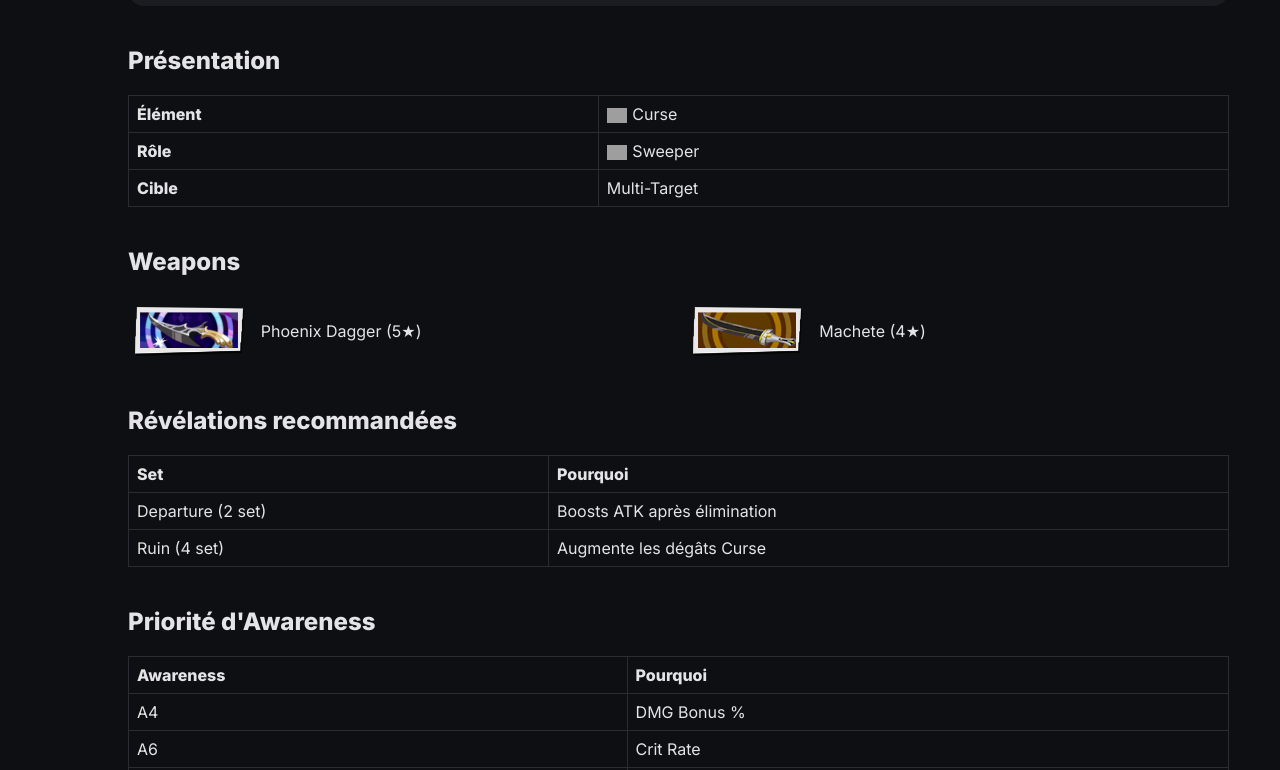
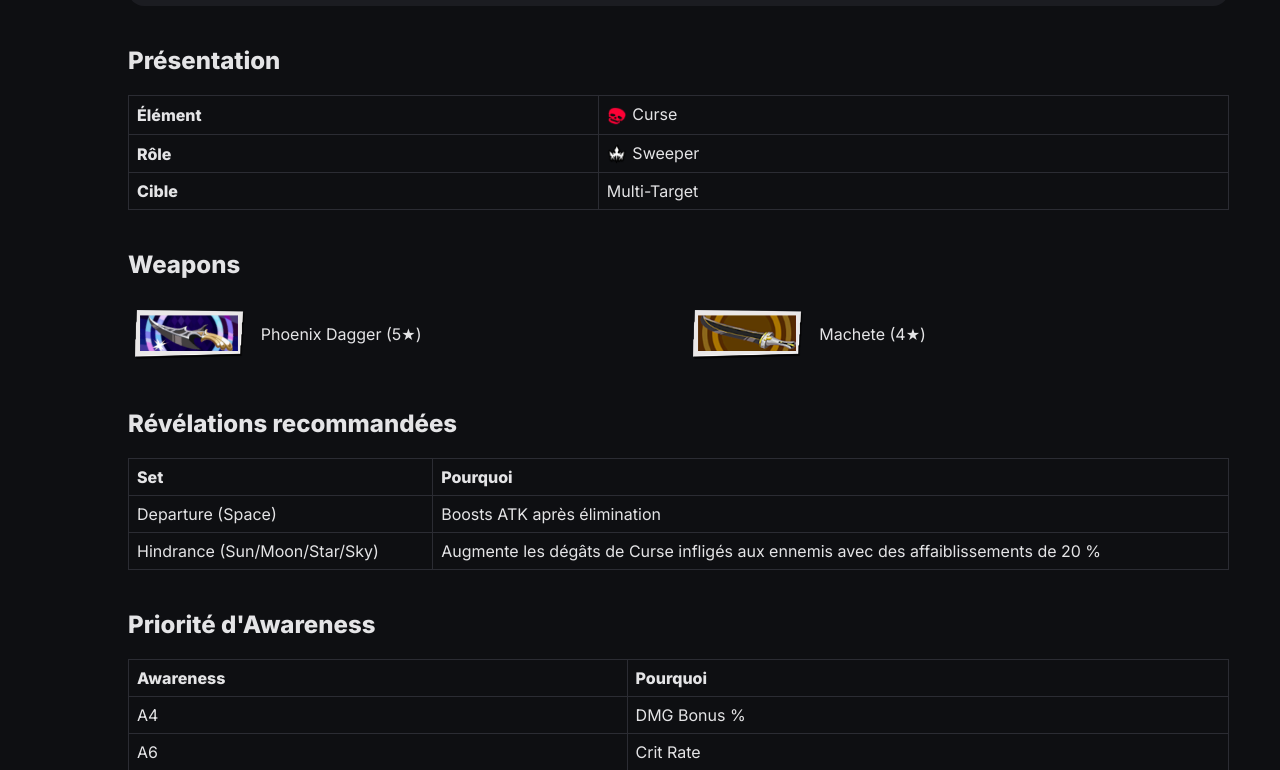
Before and after one commit to Purimidiaru/puridwen, a SvelteKit app: page /guides/joker in a window 1280 px wide. Shown: the part 446-1216 px from the top of the page. Built offline with nearby package versions, Linux system fonts and the light colour scheme; grey boxes are pictures that could not be loaded.

Commit message:
fix: changed why for Hindrance and fixed icon pathing

```diff
--- a/src/routes/guides/joker/data.ts
+++ b/src/routes/guides/joker/data.ts
@@ -4,9 +4,9 @@
 
 export const jokerData = {
   /* —— Meta —— */
-  element: { name: "Curse", icon: "images/icons/curse.webp" },
+  element: { name: "Curse", icon: "/images/icons/curse.webp" },
   role: "Sweeper",
-  roleIcon: "images/icons/sweeper.webp",
+  roleIcon: "/images/icons/sweeper.webp",
   targetType: "Multi-Target",
   tier: { general: "T0", boss: "T0" },
 
@@ -23,8 +23,8 @@ export const jokerData = {
     { name: "Machete (4★)",        img: "/images/weapons/machete.png"        }
   ],
   revelations: [
-    { name: "Departure (2 set)", why: "Boosts ATK après élimination" },
-    { name: "Ruin (4 set)",      why: "Augmente les dégâts Curse"    }
+    { name: "Departure (Space)", why: "Boosts ATK après élimination" },
+    { name: "Hindrance (Sun/Moon/Star/Sky)",      why: "Augmente les dégâts de Curse infligés aux ennemis avec des affaiblissements de 20 %"    }
   ],
 
   /* —— Awareness —— */
```
